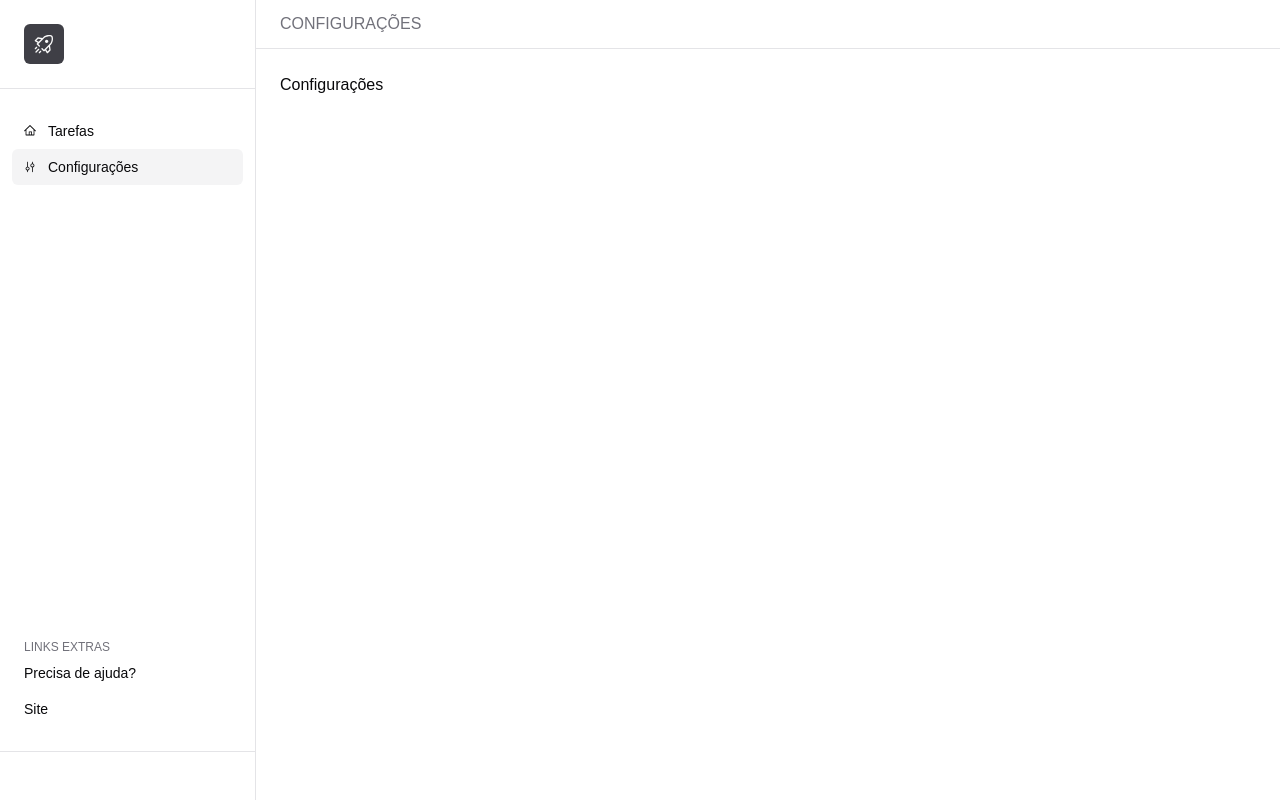
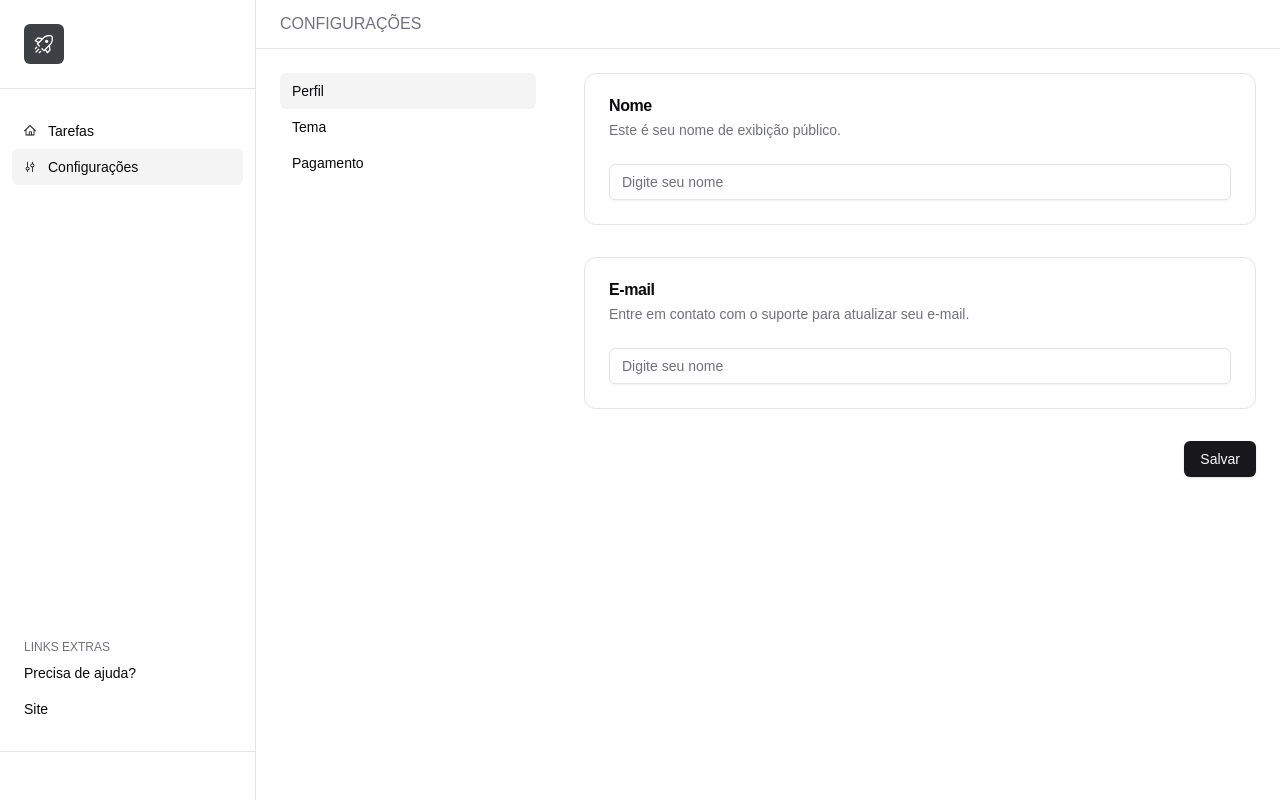
Before and after one commit to Joclelsonr/todo-app-micro-saas, a Next.js app: page /app/settings in a window 1280 px wide. Built offline with nearby package versions, Linux system fonts and the light colour scheme; no server answers.

Commit message:
feat: :sparkles: creating the profile page and editing the username

```diff
--- /dev/null
+++ b/src/app/app/settings/(home)/_actions/index.ts
@@ -0,0 +1,33 @@
+"use server";
+
+import { z } from "zod";
+import { auth } from "@/app/services/auth";
+import { prisma } from "@/app/services/database";
+import { updateProfileSchema } from "../schema";
+
+export async function updateProfile(
+  input: z.infer<typeof updateProfileSchema>
+) {
+  const session = await auth();
+
+  if (!session?.user?.id) {
+    return {
+      error: "Usuário não autenticado",
+      data: null,
+    };
+  }
+
+  await prisma.user.update({
+    where: {
+      id: session.user.id,
+    },
+    data: {
+      name: input.name,
+    },
+  });
+
+  return {
+    error: null,
+    data: "ok",
+  };
+}
--- /dev/null
+++ b/src/app/app/settings/(home)/_components/profile-form.tsx
@@ -0,0 +1,122 @@
+"use client";
+
+import {
+  Form,
+  FormControl,
+  FormDescription,
+  FormField,
+  FormItem,
+  FormLabel,
+  FormMessage,
+} from "@/components/ui/form";
+import { zodResolver } from "@hookform/resolvers/zod";
+import { useRouter } from "next/navigation";
+import { useForm } from "react-hook-form";
+import { updateProfileSchema } from "../schema";
+import { updateProfile } from "../_actions";
+import { SheetFooter } from "@/components/ui/sheet";
+import { Session } from "next-auth";
+import { Button } from "@/components/ui/button";
+import { Input } from "@/components/ui/input";
+import { toast } from "@/hooks/use-toast";
+import { z } from "zod";
+import {
+  Card,
+  CardContent,
+  CardDescription,
+  CardHeader,
+  CardTitle,
+} from "@/components/ui/card";
+
+type ProfileFormProps = {
+  defaultValues: Session["user"];
+};
+
+export function ProfileForm({ defaultValues }: ProfileFormProps) {
+  const router = useRouter();
+  const form = useForm<z.infer<typeof updateProfileSchema>>({
+    resolver: zodResolver(updateProfileSchema),
+    defaultValues: {
+      name: defaultValues?.name || "",
+      email: defaultValues?.email || "",
+    },
+  });
+
+  const onSubmit = form.handleSubmit(async (data) => {
+    await updateProfile(data);
+    router.refresh();
+
+    toast({
+      title: "Sucesso",
+      description: "Nome atualizado com sucesso!",
+    });
+  });
+
+  return (
+    <Form {...form}>
+      <form onSubmit={onSubmit} className="space-y-8 flex flex-col">
+        <Card>
+          <CardHeader>
+            <CardTitle>Nome</CardTitle>
+            <CardDescription>
+              Este é seu nome de exibição público.
+            </CardDescription>
+          </CardHeader>
+          <CardContent>
+            <FormField
+              control={form.control}
+              name="name"
+              render={({ field }) => (
+                <FormItem>
+                  {/* <FormLabel>Nome</FormLabel> */}
+                  <FormControl>
+                    <Input
+                      {...field}
+                      placeholder="Digite seu nome"
+                      //   defaultValue={defaultValues?.name || ""}
+                    />
+                  </FormControl>
+
+                  <FormMessage />
+                </FormItem>
+              )}
+            />
+          </CardContent>
+        </Card>
+
+        <Card>
+          <CardHeader>
+            <CardTitle>E-mail</CardTitle>
+            <CardDescription>
+              Entre em contato com o suporte para atualizar seu e-mail.
+            </CardDescription>
+          </CardHeader>
+          <CardContent>
+            <FormField
+              control={form.control}
+              name="email"
+              render={({ field }) => (
+                <FormItem>
+                  {/* <FormLabel>E-mail</FormLabel> */}
+                  <FormControl>
+                    <Input
+                      {...field}
+                      placeholder="Digite seu nome"
+                      defaultValue={defaultValues?.email || ""}
+                      readOnly
+                    />
+                  </FormControl>
+                  <FormMessage />
+                </FormItem>
+              )}
+            />
+          </CardContent>
+        </Card>
+
+        <SheetFooter>
+          <Button type="submit">Salvar</Button>
+        </SheetFooter>
+      </form>
+    </Form>
+  );
+}
--- /dev/null
+++ b/src/app/app/settings/(home)/page.tsx
@@ -0,0 +1,8 @@
+import { auth } from "@/app/services/auth";
+import { ProfileForm } from "./_components/profile-form";
+
+export default async function Page() {
+  const session = await auth();
+
+  return <ProfileForm defaultValues={session?.user} />;
+}
--- /dev/null
+++ b/src/app/app/settings/(home)/schema.ts
@@ -0,0 +1,11 @@
+import { z } from "zod";
+
+export const updateProfileSchema = z.object({
+  name: z
+    .string({
+      required_error: "Nome é obrigatório",
+    })
+    .min(3)
+    .max(255),
+  email: z.string(),
+});
--- /dev/null
+++ b/src/app/app/settings/_components/settings-sidebar.tsx
@@ -0,0 +1,40 @@
+"use client";
+
+import {
+  SidebarNav,
+  SidebarNavMain,
+  SidebarNavLink,
+} from "@/components/dashboard/sidebar";
+import { usePathname } from "next/navigation";
+
+export function SettingsSidebar() {
+  const pathname = usePathname();
+  const isActive = (path: string) => pathname === path;
+
+  return (
+    <aside>
+      <SidebarNav>
+        <SidebarNavMain>
+          <SidebarNavLink
+            href="/app/settings"
+            active={isActive("/app/settings")}
+          >
+            Perfil
+          </SidebarNavLink>
+          <SidebarNavLink
+            href="/app/settings/theme"
+            active={isActive("/app/settings/theme")}
+          >
+            Tema
+          </SidebarNavLink>
+          <SidebarNavLink
+            href="/app/settings/billing"
+            active={isActive("/app/settings/billing")}
+          >
+            Pagamento
+          </SidebarNavLink>
+        </SidebarNavMain>
+      </SidebarNav>
+    </aside>
+  );
+}
--- /dev/null
+++ b/src/app/app/settings/layout.tsx
@@ -0,0 +1,26 @@
+import { PropsWithChildren } from "react";
+import {
+  DashboardPage,
+  DashboardPageHeader,
+  DashboardPageHeaderTitle,
+  DashboardPageMain,
+} from "@/components/dashboard/page";
+import { SettingsSidebar } from "./_components/settings-sidebar";
+
+export default function Layout({ children }: PropsWithChildren) {
+  return (
+    <DashboardPage>
+      <DashboardPageHeader>
+        <DashboardPageHeaderTitle>Configurações</DashboardPageHeaderTitle>
+      </DashboardPageHeader>
+      <DashboardPageMain>
+        <div className="container max-w-screen-lg">
+          <div className="grid grid-cols-[16rem_1fr] gap-12">
+            <SettingsSidebar />
+            <div>{children}</div>
+          </div>
+        </div>
+      </DashboardPageMain>
+    </DashboardPage>
+  );
+}
--- a/src/app/app/settings/page.tsx
+++ /dev/null
@@ -1,19 +0,0 @@
-import {
-  DashboardPage,
-  DashboardPageHeader,
-  DashboardPageHeaderTitle,
-  DashboardPageMain,
-} from "@/components/dashboard/page";
-
-export default function SettingsPage() {
-  return (
-    <DashboardPage>
-      <DashboardPageHeader>
-        <DashboardPageHeaderTitle>Configurações</DashboardPageHeaderTitle>
-      </DashboardPageHeader>
-      <DashboardPageMain>
-        <h1>Configurações</h1>
-      </DashboardPageMain>
-    </DashboardPage>
-  );
-}
--- a/src/components/ui/card.tsx
+++ b/src/components/ui/card.tsx
@@ -1,6 +1,6 @@
-import * as React from "react"
+import * as React from "react";
 
-import { cn } from "@/lib/utils"
+import { cn } from "@/lib/utils";
 
 const Card = React.forwardRef<
   HTMLDivElement,
@@ -8,14 +8,11 @@ const Card = React.forwardRef<
 >(({ className, ...props }, ref) => (
   <div
     ref={ref}
-    className={cn(
-      "rounded-xl border bg-card text-card-foreground shadow",
-      className
-    )}
+    className={cn("rounded-xl border bg-card text-card-foreground", className)}
     {...props}
   />
-))
-Card.displayName = "Card"
+));
+Card.displayName = "Card";
 
 const CardHeader = React.forwardRef<
   HTMLDivElement,
@@ -26,8 +23,8 @@ const CardHeader = React.forwardRef<
     className={cn("flex flex-col space-y-1.5 p-6", className)}
     {...props}
   />
-))
-CardHeader.displayName = "CardHeader"
+));
+CardHeader.displayName = "CardHeader";
 
 const CardTitle = React.forwardRef<
   HTMLDivElement,
@@ -38,8 +35,8 @@ const CardTitle = React.forwardRef<
     className={cn("font-semibold leading-none tracking-tight", className)}
     {...props}
   />
-))
-CardTitle.displayName = "CardTitle"
+));
+CardTitle.displayName = "CardTitle";
 
 const CardDescription = React.forwardRef<
   HTMLDivElement,
@@ -50,16 +47,16 @@ const CardDescription = React.forwardRef<
     className={cn("text-sm text-muted-foreground", className)}
     {...props}
   />
-))
-CardDescription.displayName = "CardDescription"
+));
+CardDescription.displayName = "CardDescription";
 
 const CardContent = React.forwardRef<
   HTMLDivElement,
   React.HTMLAttributes<HTMLDivElement>
 >(({ className, ...props }, ref) => (
   <div ref={ref} className={cn("p-6 pt-0", className)} {...props} />
-))
-CardContent.displayName = "CardContent"
+));
+CardContent.displayName = "CardContent";
 
 const CardFooter = React.forwardRef<
   HTMLDivElement,
@@ -70,7 +67,14 @@ const CardFooter = React.forwardRef<
     className={cn("flex items-center p-6 pt-0", className)}
     {...props}
   />
-))
-CardFooter.displayName = "CardFooter"
+));
+CardFooter.displayName = "CardFooter";
 
-export { Card, CardHeader, CardFooter, CardTitle, CardDescription, CardContent }
+export {
+  Card,
+  CardHeader,
+  CardFooter,
+  CardTitle,
+  CardDescription,
+  CardContent,
+};
```
